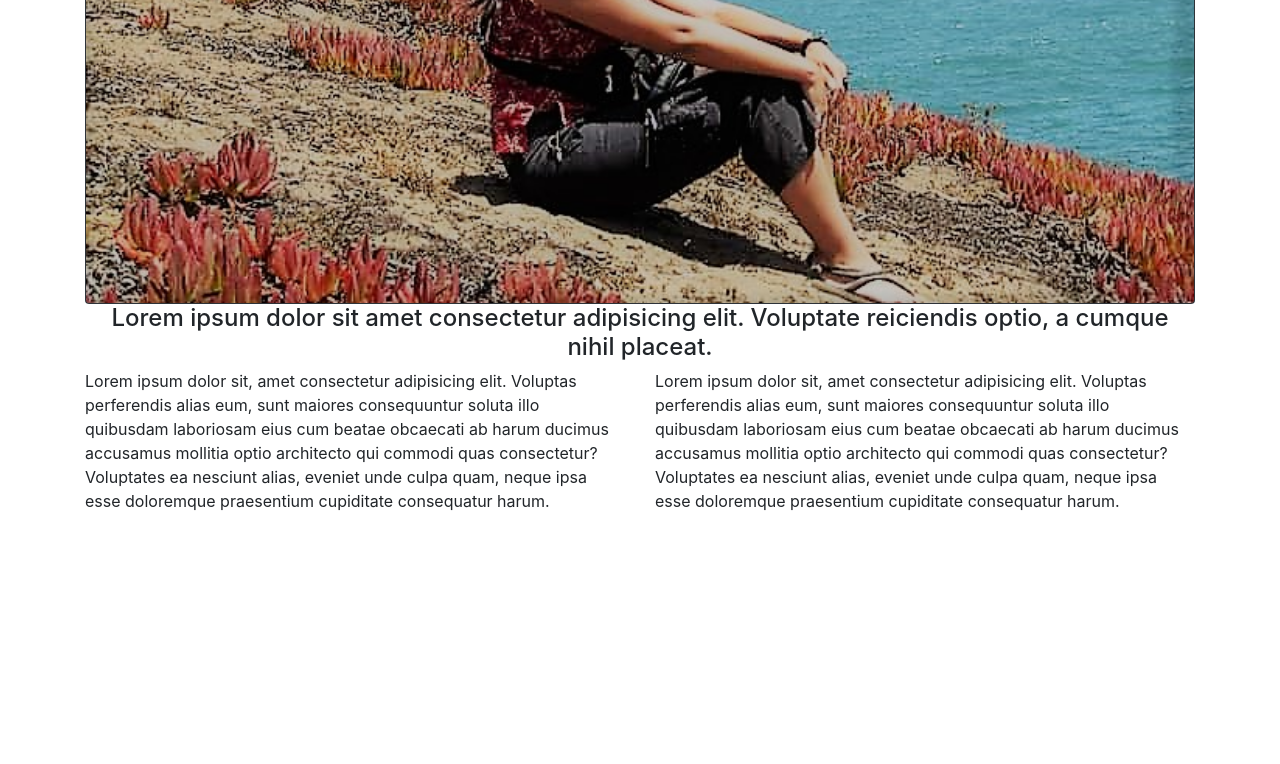
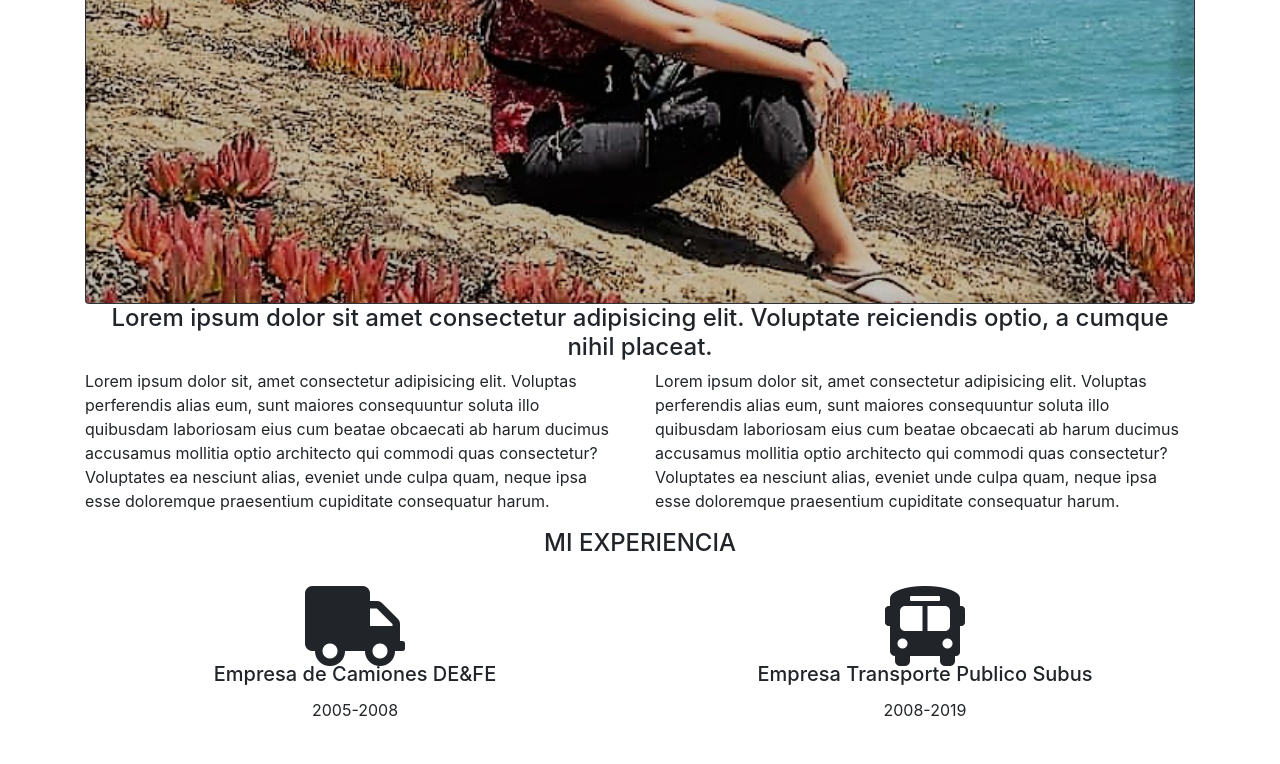
Before and after one commit to mmecamp/portafolio, a plain HTML site: page view/index.html in a window 1280 px wide. Shown: the part 460-1224 px from the top of the page. Before the commit the page ends 989 px from the top, so only its background shows below. Drawn offline with nearby package versions, Linux system fonts and the light colour scheme.

Commit message:
se realiza tercera seccion html

```diff
--- a/css/style.css
+++ b/css/style.css
@@ -19,3 +19,22 @@
 #descripcion h4{
     text-align: center;
 }
+#experiencia h4{
+    text-align: center;
+}
+#experiencia svg{
+    width: 20%;
+    height: 20%;
+
+
+}
+#experiencia .card{
+    border: white;
+}
+#experiencia{
+    text-align: center;
+}
+.imagen i{
+    width: 100%;
+    height: 40px;
+}
--- a/view/index.html
+++ b/view/index.html
@@ -5,7 +5,8 @@
     <meta name="viewport" content="width=device-width, initial-scale=1.0">
     <link rel="stylesheet" href="https://stackpath.bootstrapcdn.com/bootstrap/4.4.1/css/bootstrap.min.css" integrity="sha384-Vkoo8x4CGsO3+Hhxv8T/Q5PaXtkKtu6ug5TOeNV6gBiFeWPGFN9MuhOf23Q9Ifjh" crossorigin="anonymous">
     <link rel="stylesheet" href="../css/style.css">
-    <script src="https://stackpath.bootstrapcdn.com/bootstrap/4.4.1/js/bootstrap.min.js" integrity="sha384-wfSDF2E50Y2D1uUdj0O3uMBJnjuUD4Ih7YwaYd1iqfktj0Uod8GCExl3Og8ifwB6" crossorigin="anonymous"></script>
+    <link rel="stylesheet" href="https://use.fontawesome.com/releases/v5.6.3/css/all.css" integrity="sha384-
+        UHRtZLI+pbxtHCWp1t77Bi1L4ZtiqrqD80Kn4Z8NTSRyMA2Fd33n5dQ8lWUE00s/" crossorigin="anonymous">
     <link href="https://fonts.googleapis.com/css?family=Oswald:700&display=swap" rel="stylesheet">
     <link href="https://fonts.googleapis.com/css?family=Oswald:200&display=swap" rel="stylesheet">
     <title>Mi Portafolio</title>
@@ -63,24 +64,55 @@
     <section id="descripcion" class="container">
         <h4>Lorem ipsum dolor sit amet consectetur adipisicing elit. Voluptate reiciendis optio, a cumque nihil placeat.</h4>
             <div class="row">
-
-                <article class="col-md-6 col-lg-6 .d-sm-none .d-md-block">
+                <article class="col-md-6 col-lg-6 d-sm-none d-md-block">
                     <p>Lorem ipsum dolor sit, amet consectetur adipisicing elit. Voluptas perferendis alias eum, sunt maiores consequuntur soluta illo quibusdam laboriosam eius cum beatae obcaecati ab harum ducimus accusamus mollitia optio architecto qui commodi quas consectetur? Voluptates ea nesciunt alias, eveniet unde culpa quam, neque ipsa esse doloremque praesentium cupiditate consequatur harum.</p>
                 </article>
-                <article class="col-md-6 col-lg-6 .d-sm-none .d-md-block">
+                <article class="col-md-6 col-lg-6 d-sm-none d-md-block">
                     <p>Lorem ipsum dolor sit, amet consectetur adipisicing elit. Voluptas perferendis alias eum, sunt maiores consequuntur soluta illo quibusdam laboriosam eius cum beatae obcaecati ab harum ducimus accusamus mollitia optio architecto qui commodi quas consectetur? Voluptates ea nesciunt alias, eveniet unde culpa quam, neque ipsa esse doloremque praesentium cupiditate consequatur harum.</p>
                 </article>
+            </div>
+    </section>
 
-            </div>
+    <section id="experiencia" class="container">
+        <h4>MI EXPERIENCIA</h4>
+                <div class="row row-cols-1 row-cols-md-2 text-center">
+                    <div class="col mb-4">
+                      <div class="card">
 
+
+                        <div class="card-body">
+                            <div class="imagen">
+                                <i class="fas fa-truck fa-5x"></i>
+                            </div>
+                          <h5 class="card-title">Empresa de Camiones DE&FE</h5>
+                          <p class="card-text">2005-2008</p>
+                        </div>
+                      </div>
+                    </div>
+                    <div class="col mb-4">
+                      <div class="card">
+                        <div class="card-body">
+                            <div class="imagen">
+                                <i class="fas fa-bus-alt fa-5x"></i>
+                            </div>
+                          <h5 class="card-title">Empresa Transporte Publico Subus</h5>
+                          <p class="card-text">2008-2019</p>
+                        </div>
+                      </div>
+                    </div>
+                </div>
     </section>
 
 
+    <i class="fab fa-github"></i>
+    <i class="fab fa-linkedin"></i>
+    <i class="fab fa-twitter-square"></i>
 
 
 
 
 <script src="https://code.jquery.com/jquery-3.4.1.slim.min.js" integrity="sha384-J6qa4849blE2+poT4WnyKhv5vZF5SrPo0iEjwBvKU7imGFAV0wwj1yYfoRSJoZ+n" crossorigin="anonymous"></script>
 <script src="https://cdn.jsdelivr.net/npm/popper.js@1.16.0/dist/umd/popper.min.js" integrity="sha384-Q6E9RHvbIyZFJoft+2mJbHaEWldlvI9IOYy5n3zV9zzTtmI3UksdQRVvoxMfooAo" crossorigin="anonymous"></script>
+<script src="https://stackpath.bootstrapcdn.com/bootstrap/4.4.1/js/bootstrap.min.js" integrity="sha384-wfSDF2E50Y2D1uUdj0O3uMBJnjuUD4Ih7YwaYd1iqfktj0Uod8GCExl3Og8ifwB6" crossorigin="anonymous"></script>
 </body>
 </html>
```
Also changed, not shown: img/bus-alt-solid.svg (added), img/proyecto1.png (added), img/proyecto2.png (added), img/proyecto3.png (added), img/proyecto4.png (added), img/proyecto5.png (added), img/truck-solid.svg (added).
